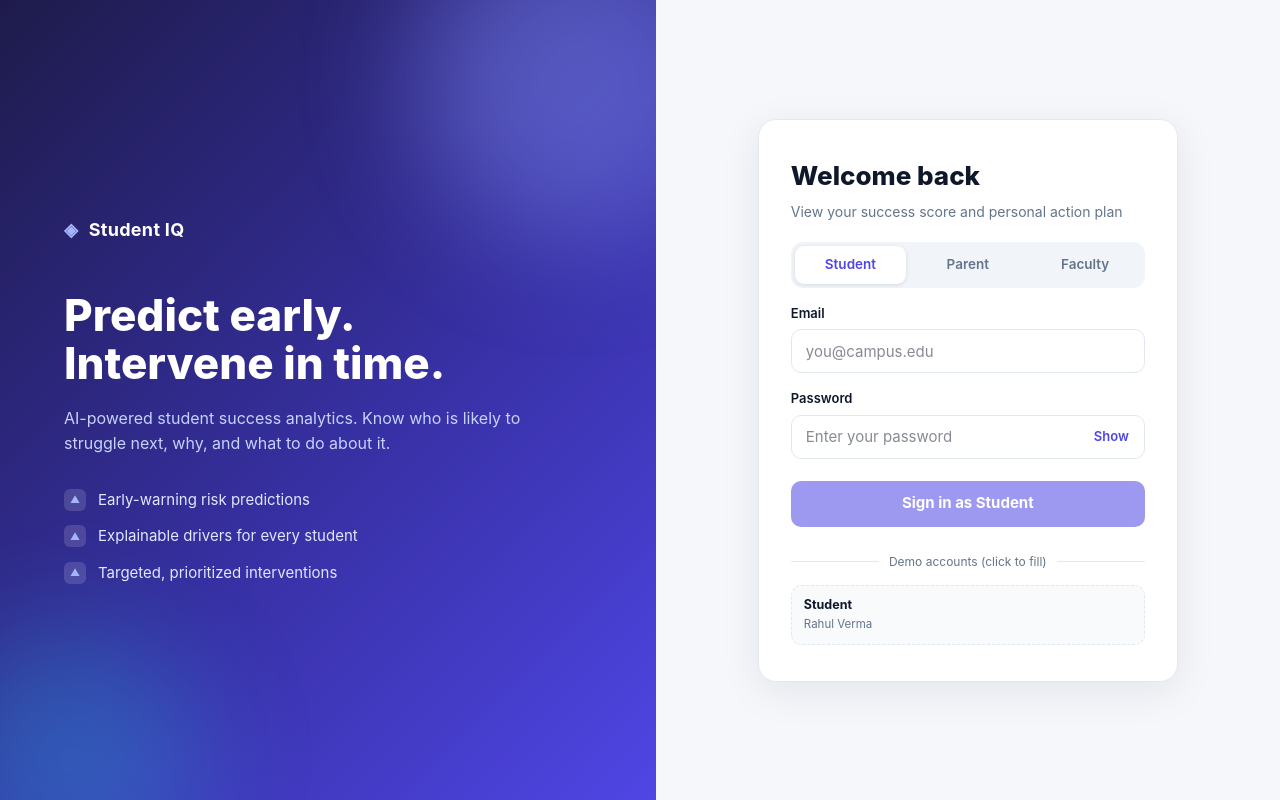
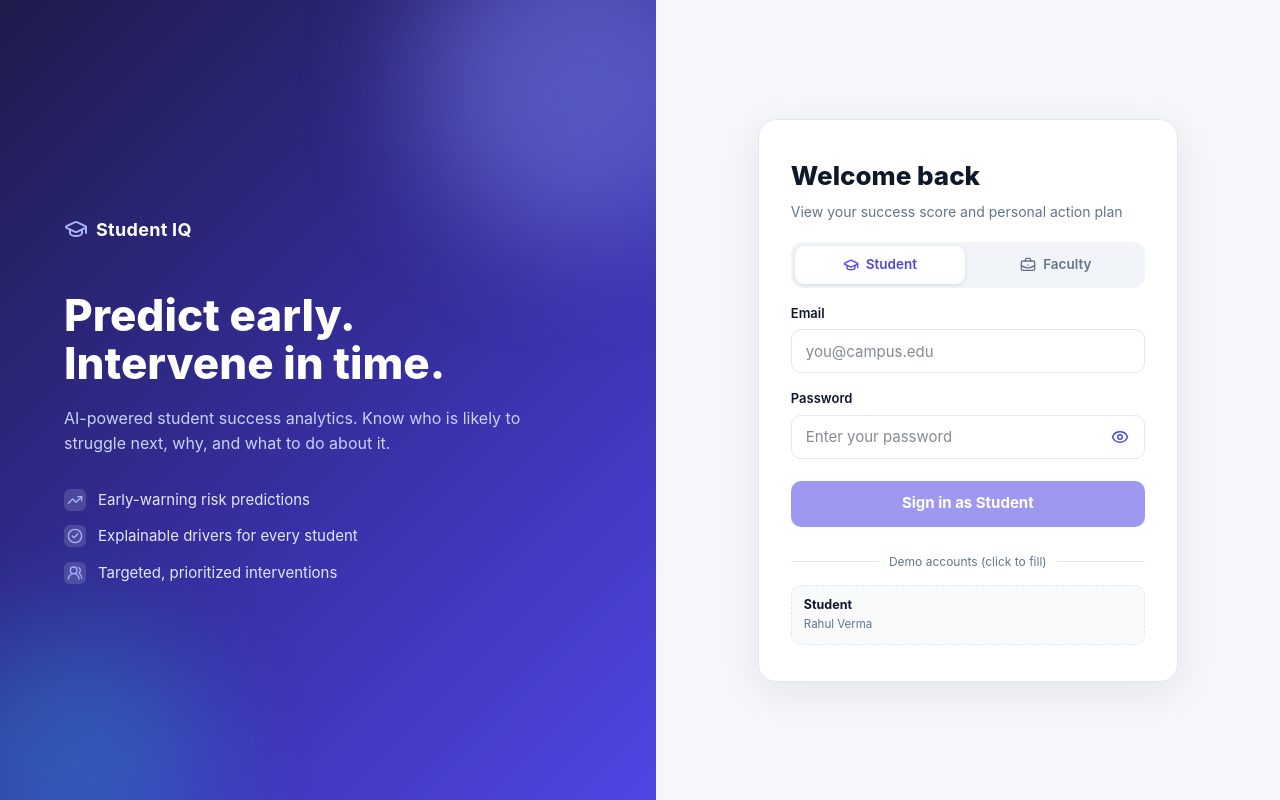
Before and after one commit to sowmya-2618/STUDENT-QQQ, a React (Vite) app: page /login in a window 1280 px wide. Built offline with nearby package versions, Linux system fonts and the light colour scheme.

Commit message:
Update changes

```diff
--- a/src/components/LoginPage.css
+++ b/src/components/LoginPage.css
@@ -25,15 +25,15 @@
   background: linear-gradient(135deg, #1e1b4b 0%, #3730a3 55%, #4f46e5 100%);
 }
 .lg-brand-inner { position: relative; z-index: 2; max-width: 480px; }
-.lg-logo { font-weight: 700; font-size: 18px; letter-spacing: 0.3px; margin-bottom: 48px; }
-.lg-logo-mark { color: #a5b4fc; margin-right: 6px; }
+.lg-logo { display: flex; align-items: center; gap: 8px; font-weight: 700; font-size: 18px; letter-spacing: 0.3px; margin-bottom: 48px; }
+.lg-logo-mark { color: #a5b4fc; }
 .lg-brand h1 { font-size: 44px; line-height: 1.1; margin: 0 0 18px; font-weight: 800; }
 .lg-tagline { color: #c7d2fe; font-size: 16px; line-height: 1.6; margin: 0 0 32px; }
 .lg-points { list-style: none; padding: 0; margin: 0; display: grid; gap: 14px; }
 .lg-points li { display: flex; align-items: center; gap: 12px; color: #e0e7ff; font-size: 15px; }
-.lg-points span {
+.lg-point-icon {
   display: inline-grid; place-items: center; width: 22px; height: 22px;
-  border-radius: 6px; background: rgba(255, 255, 255, 0.14); color: #a5b4fc; font-size: 10px;
+  flex: 0 0 22px; border-radius: 6px; background: rgba(255, 255, 255, 0.14); color: #a5b4fc;
 }
 .lg-orb { position: absolute; border-radius: 50%; filter: blur(60px); opacity: 0.45; z-index: 1; }
 .lg-orb-a { width: 320px; height: 320px; background: #818cf8; top: -80px; right: -80px; }
@@ -60,7 +60,8 @@
 .lg-pw input { padding-right: 64px; }
 .lg-eye {
   position: absolute; right: 8px; top: 50%; transform: translateY(-50%);
-  background: none; border: 0; color: var(--lg-primary); font-weight: 600; font-size: 13px; cursor: pointer; padding: 6px 8px;
+  display: grid; place-items: center; background: none; border: 0; color: var(--lg-primary);
+  cursor: pointer; padding: 6px 8px;
 }
 .lg-error {
   margin-top: 16px; padding: 10px 12px; border-radius: 10px; font-size: 13px;
@@ -93,12 +94,13 @@
 .lg-demo-btn small { font-size: 11.5px; color: var(--lg-muted); }
 
 .lg-tabs {
-  display: grid; grid-template-columns: repeat(3, 1fr); gap: 6px;
+  display: grid; grid-template-columns: repeat(2, 1fr); gap: 6px;
   padding: 4px; border-radius: 12px; background: #f1f5f9; margin-bottom: 8px;
 }
 .lg-tab {
   height: 38px; border: 0; border-radius: 9px; background: transparent;
   font-size: 13.5px; font-weight: 600; color: var(--lg-muted); cursor: pointer;
+  display: flex; align-items: center; justify-content: center; gap: 7px;
   transition: background 0.15s, color 0.15s, box-shadow 0.15s;
 }
 .lg-tab:hover { color: var(--lg-text); }
--- a/src/components/LoginPage.tsx
+++ b/src/components/LoginPage.tsx
@@ -1,15 +1,42 @@
 import { useState, useEffect } from 'react';
 import type { FormEvent } from 'react';
 import { Navigate, useLocation, useNavigate, useParams } from 'react-router-dom';
+import {
+  BriefcaseBusiness,
+  CircleCheck,
+  Eye,
+  EyeOff,
+  GraduationCap,
+  TrendingUp,
+  UsersRound,
+} from 'lucide-react';
+import type { LucideIcon } from 'lucide-react';
 import { useAuth } from '../auth/AuthContext';
 import { DEMO_USERS, ROLE_HOME } from '../auth/users';
 import type { Role } from '../auth/users';
 import './LoginPage.css';
 
-const TABS: { role: Role; label: string; hint: string }[] = [
-  { role: 'student', label: 'Student', hint: 'View your success score and personal action plan' },
-  { role: 'parent', label: 'Parent', hint: "Track your child's progress and risk alerts" },
-  { role: 'faculty', label: 'Faculty', hint: 'Predictions, risk trends and interventions' },
+type LoginRole = Exclude<Role, 'parent'>;
+
+const TABS: { role: LoginRole; label: string; hint: string; icon: LucideIcon }[] = [
+  {
+    role: 'student',
+    label: 'Student',
+    hint: 'View your success score and personal action plan',
+    icon: GraduationCap,
+  },
+  {
+    role: 'faculty',
+    label: 'Faculty',
+    hint: 'Predictions, risk trends and interventions',
+    icon: BriefcaseBusiness,
+  },
+];
+
+const LOGIN_FEATURES: { text: string; icon: LucideIcon }[] = [
+  { text: 'Early-warning risk predictions', icon: TrendingUp },
+  { text: 'Explainable drivers for every student', icon: CircleCheck },
+  { text: 'Targeted, prioritized interventions', icon: UsersRound },
 ];
 
 export default function LoginPage() {
@@ -19,15 +46,15 @@ export default function LoginPage() {
   const { roleParam } = useParams<{ roleParam?: string }>();
   const from = (location.state as { from?: string } | null)?.from;
 
-  const [role, setRole] = useState<Role>(() => {
-    if (roleParam === 'faculty' || roleParam === 'parent' || roleParam === 'student') {
+  const [role, setRole] = useState<LoginRole>(() => {
+    if (roleParam === 'faculty' || roleParam === 'student') {
       return roleParam;
     }
     return 'student';
   });
 
   useEffect(() => {
-    if (roleParam === 'faculty' || roleParam === 'parent' || roleParam === 'student') {
+    if (roleParam === 'faculty' || roleParam === 'student') {
       setRole(roleParam);
     }
   }, [roleParam]);
@@ -42,7 +69,7 @@ export default function LoginPage() {
   const tab = TABS.find((t) => t.role === role) ?? TABS[0];
   const demos = DEMO_USERS.filter((u) => u.role === role);
 
-  function switchRole(r: Role) {
+  function switchRole(r: LoginRole) {
     setRole(r);
     setEmail('');
     setPassword('');
@@ -67,7 +94,8 @@ export default function LoginPage() {
       <aside className="lg-brand">
         <div className="lg-brand-inner">
           <div className="lg-logo">
-            <span className="lg-logo-mark">◈</span> Student IQ
+            <GraduationCap className="lg-logo-mark" size={24} aria-hidden="true" />
+            <span>Student IQ</span>
           </div>
           <h1>
             Predict early.
@@ -79,9 +107,12 @@ export default function LoginPage() {
             to do about it.
           </p>
           <ul className="lg-points">
-            <li><span>▲</span> Early-warning risk predictions</li>
-            <li><span>▲</span> Explainable drivers for every student</li>
-            <li><span>▲</span> Targeted, prioritized interventions</li>
+            {LOGIN_FEATURES.map(({ text, icon: Icon }) => (
+              <li key={text}>
+                <span className="lg-point-icon"><Icon size={16} aria-hidden="true" /></span>
+                {text}
+              </li>
+            ))}
           </ul>
         </div>
         <div className="lg-orb lg-orb-a" />
@@ -103,6 +134,7 @@ export default function LoginPage() {
                 className={`lg-tab ${role === t.role ? 'active' : ''}`}
                 onClick={() => switchRole(t.role)}
               >
+                <t.icon size={16} aria-hidden="true" />
                 {t.label}
               </button>
             ))}
@@ -136,7 +168,7 @@ export default function LoginPage() {
               onClick={() => setShowPw((s) => !s)}
               aria-label={showPw ? 'Hide password' : 'Show password'}
             >
-              {showPw ? 'Hide' : 'Show'}
+              {showPw ? <EyeOff size={18} aria-hidden="true" /> : <Eye size={18} aria-hidden="true" />}
             </button>
           </div>
 
```
